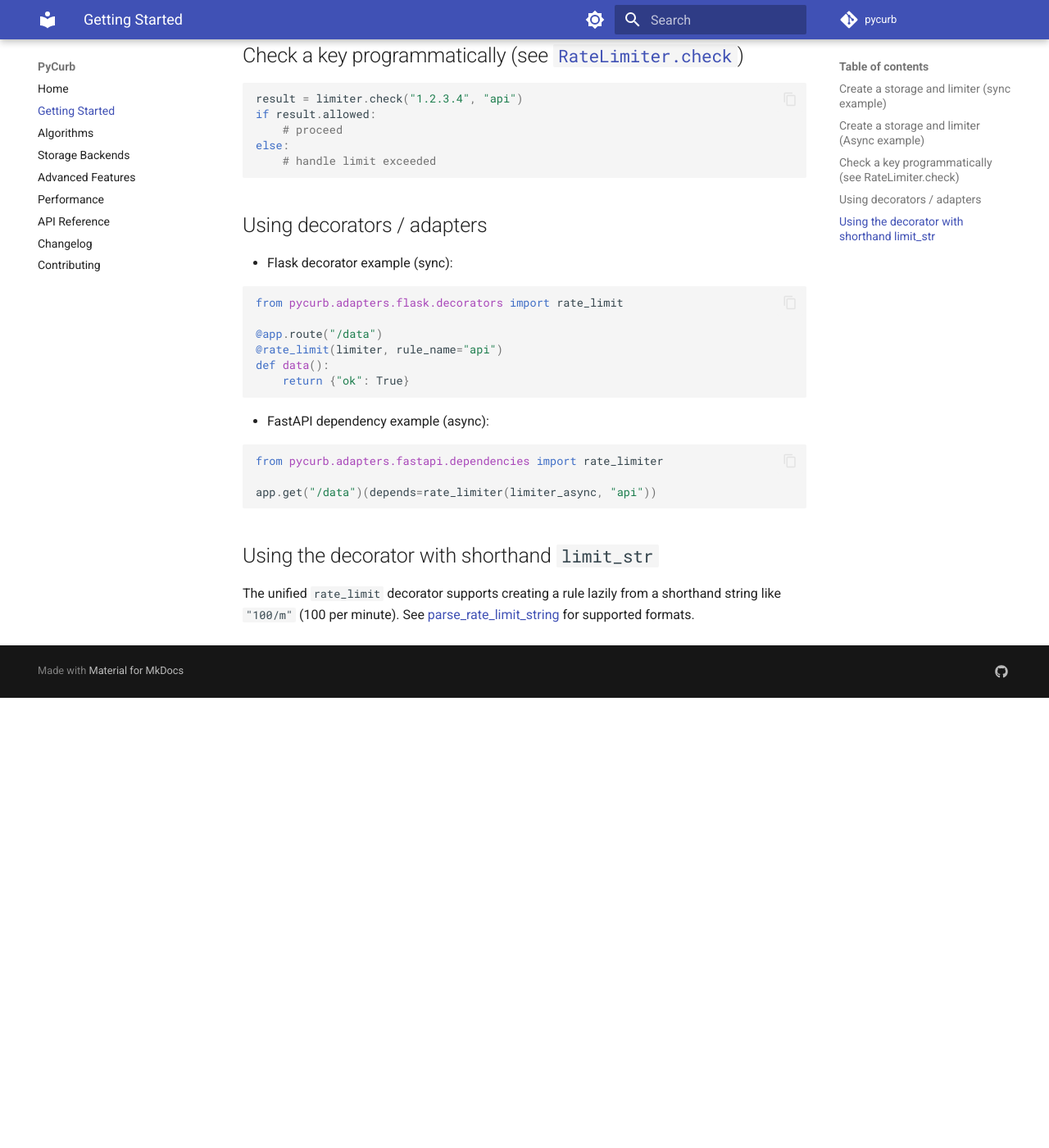
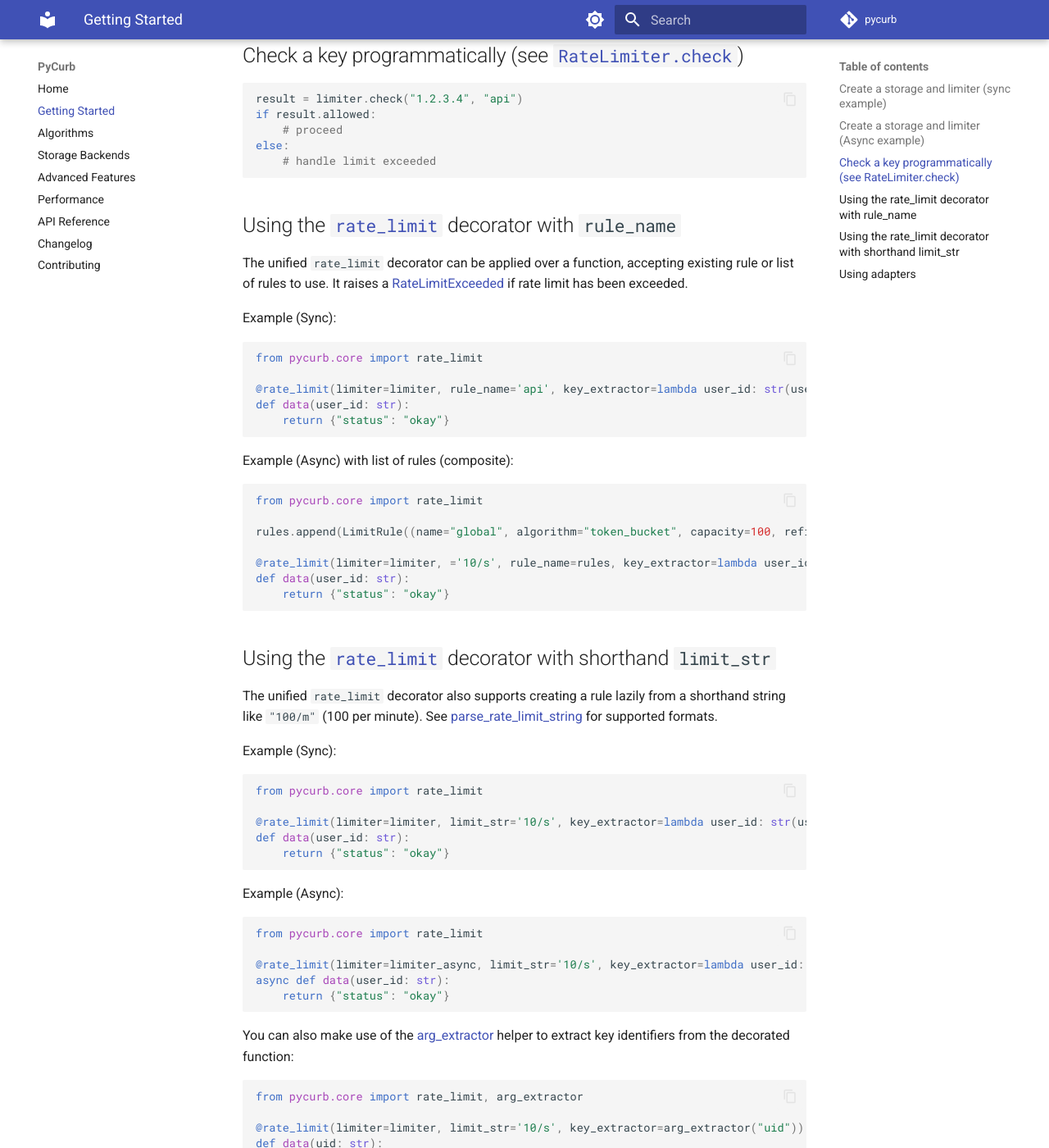
Before and after one commit to fore-site/pycurb, an MkDocs documentation site: the page built from docs/getting_started.md, in a window 1280 px wide and 1400 px high, scrolled down 693 px. Shown: the whole window at 82% size. Built offline with MkDocs 1.6.1 and Material for MkDocs 9.7.7, drawn with Linux system fonts in a browser that asks for light colours; comment, search, counter and statistics services are not loaded; before the commit the page ends 1544 px from its top, so only the background shows below that; some of the changed text lies outside the part shown.

Commit message:
add more doc details

````diff
--- a/docs/getting_started.md
+++ b/docs/getting_started.md
@@ -21,7 +21,7 @@ from pycurb.core import AsyncMemoryStorage, AsyncRateLimiter, LimitRule
 
 storage = AsyncMemoryStorage()
 rules = [LimitRule(name="api", algorithm="sliding_window", limit=100, window=60)]
-limiter = AsyncRateLimiter(storage=storage, rules=rules)
+limiter_async = AsyncRateLimiter(storage=storage, rules=rules)
 ```
 
 ## Check a key programmatically (see [`RateLimiter.check`](api.md#pycurb.core.limiter.RateLimiter.check))
@@ -34,7 +34,67 @@ else:
 	# handle limit exceeded
 ```
 
-## Using decorators / adapters
+## Using the [`rate_limit`](api.md#pycurb.core.decorators.rate_limit) decorator with `rule_name`
+
+The unified `rate_limit` decorator can be applied over a function, accepting existing rule or list of rules to use. It raises a [RateLimitExceeded](api.md#pycurb.core.models.RateLimitExceeded) if rate limit has been exceeded.
+
+Example (Sync):
+
+```python
+from pycurb.core import rate_limit
+
+@rate_limit(limiter=limiter, rule_name='api', key_extractor=lambda user_id: str(user_id))
+def data(user_id: str):
+	return {"status": "okay"}
+```
+
+Example (Async) with list of rules (composite):
+
+```python
+from pycurb.core import rate_limit
+
+rules.append(LimitRule((name="global", algorithm="token_bucket", capacity=100, refill_rate=10)))
+
+@rate_limit(limiter=limiter, ='10/s', rule_name=rules, key_extractor=lambda user_id: str(user_id))
+def data(user_id: str):
+	return {"status": "okay"}
+```
+
+## Using the [`rate_limit`](api.md#pycurb.core.decorators.rate_limit) decorator with shorthand `limit_str`
+
+The unified `rate_limit` decorator also supports creating a rule lazily from a shorthand string like `"100/m"` (100 per minute). See [parse_rate_limit_string](api.md#pycurb.utils.parse_rate_limit_string) for supported formats.
+
+Example (Sync):
+
+```python
+from pycurb.core import rate_limit
+
+@rate_limit(limiter=limiter, limit_str='10/s', key_extractor=lambda user_id: str(user_id))
+def data(user_id: str):
+	return {"status": "okay"}
+```
+
+Example (Async):
+
+```python
+from pycurb.core import rate_limit
+
+@rate_limit(limiter=limiter_async, limit_str='10/s', key_extractor=lambda user_id: str(user_id))
+async def data(user_id: str):
+	return {"status": "okay"}
+```
+
+You can also make use of the [arg_extractor](api.md#pycurb.core.decorators.arg_extractor) helper to extract key identifiers from the decorated function:
+
+```python
+from pycurb.core import rate_limit, arg_extractor
+
+@rate_limit(limiter=limiter, limit_str='10/s', key_extractor=arg_extractor("uid"))
+def data(uid: str):
+	return {"status": "okay"}
+```
+
+## Using adapters
 
 - Flask decorator example (sync):
 
````
Also changed, not shown: other parts of docs/getting_started.md (+0 -4 lines), docs/storage.md (+34 -2 lines), 3 other files.
